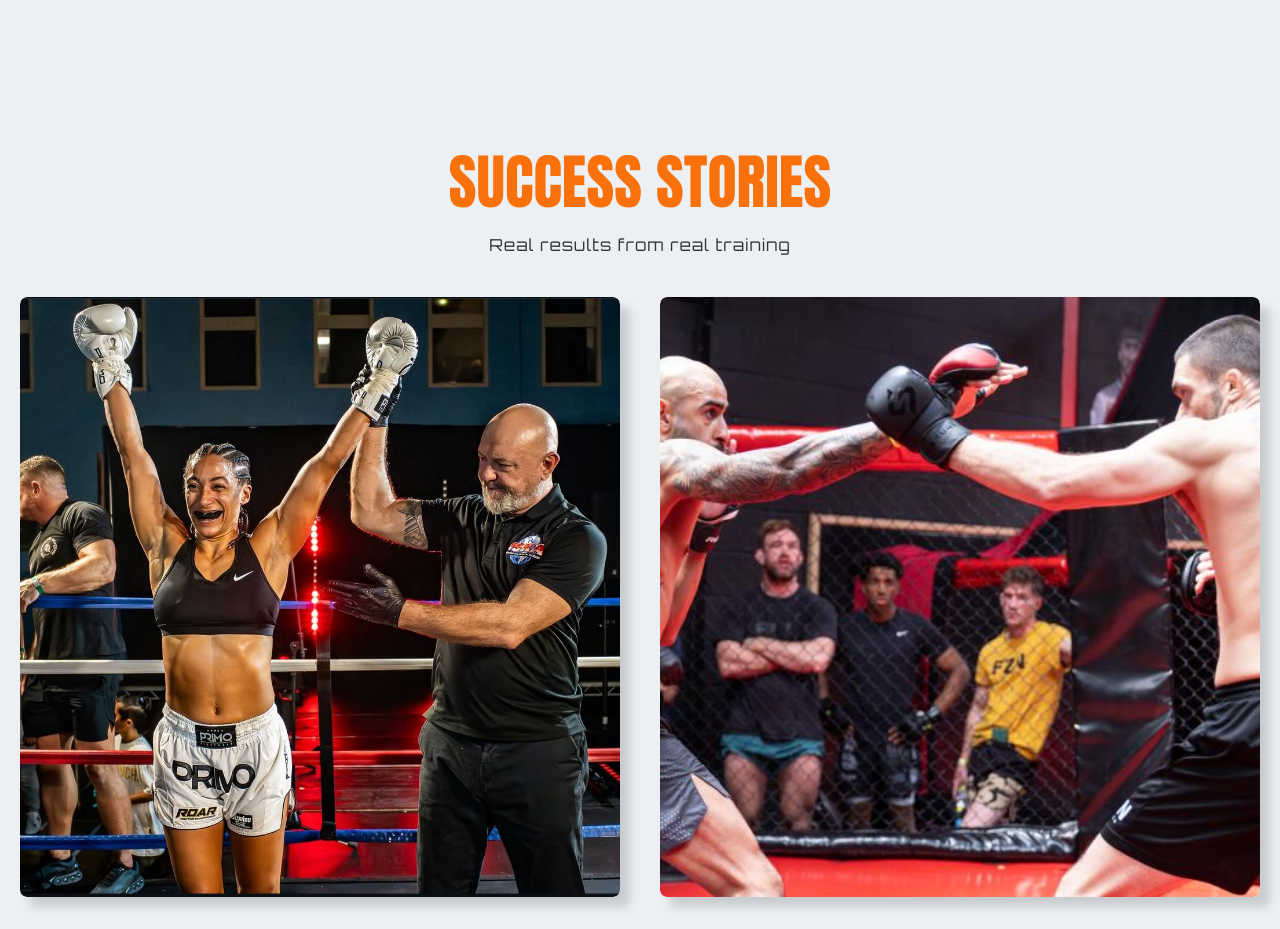
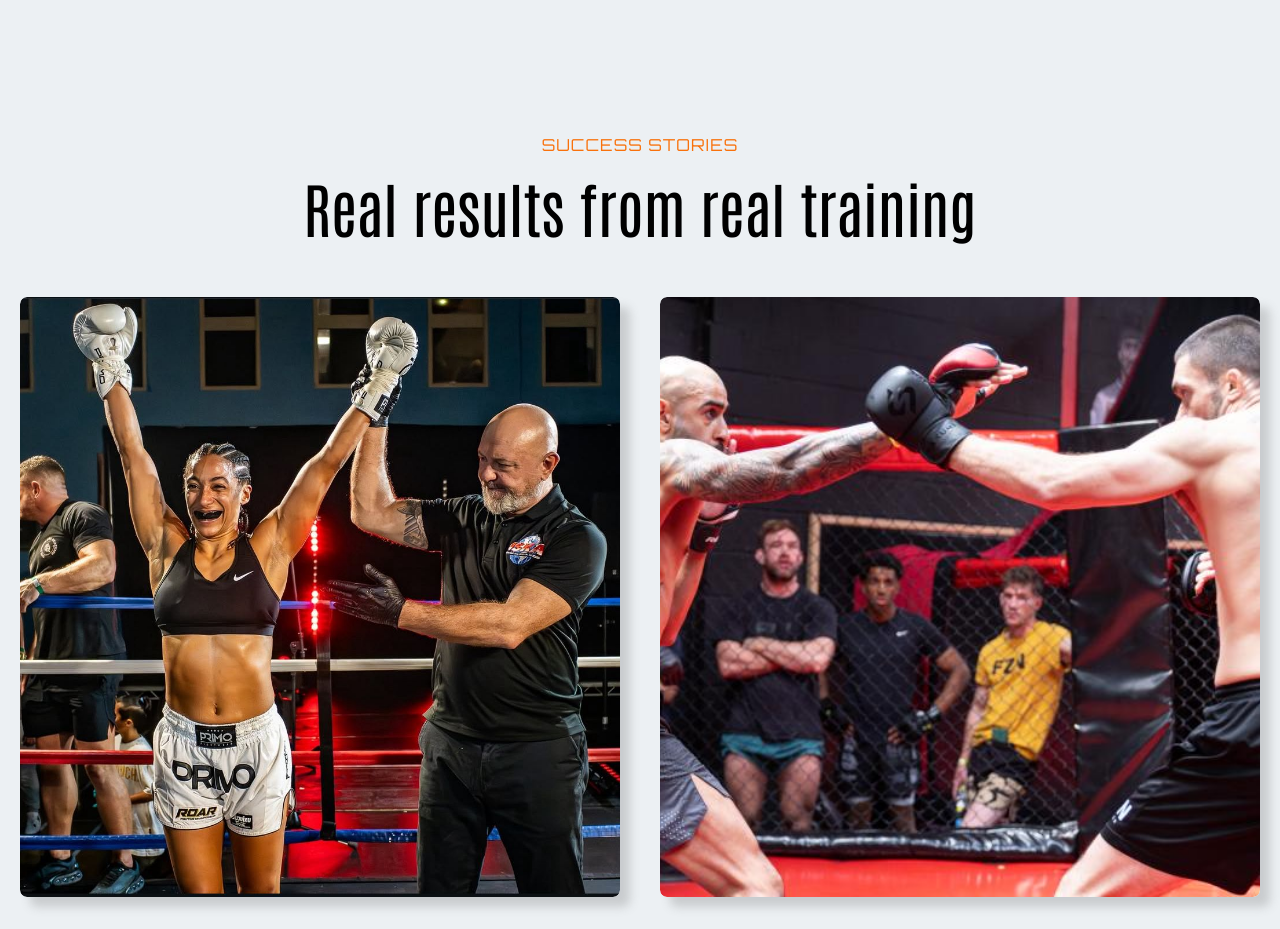
Before and after one commit to cdenby-dotcom/Cat-Denby-Performance, a Next.js app: page / in a window 1280 px wide. Shown: the part 2280-3209 px from the top of the page. Built offline with nearby package versions, Linux system fonts and the light colour scheme; a web font is replaced by a local one.

Commit message:
Swap heading and paragraph elements in ClientSection

```diff
--- a/app/components/ClientSection/ClientSection.tsx
+++ b/app/components/ClientSection/ClientSection.tsx
@@ -92,10 +92,8 @@ function ClientSection() {
       {/* INTRO */}
       <div className={styles.container}>
         <div className={styles.intro}>
-          <h2 style={{ fontFamily: "Impact, sans-serif" }} className={styles.orange}>
-            SUCCESS STORIES
-          </h2>
-          <p>Real results from real training</p>
+          <p className={styles.orange}>SUCCESS STORIES</p>
+          <h2>Real results from real training</h2>
         </div>
       </div>
 
```
